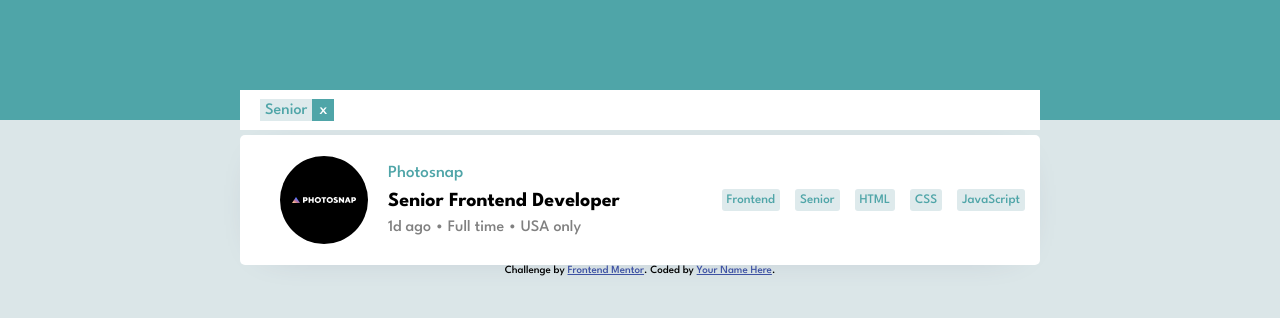
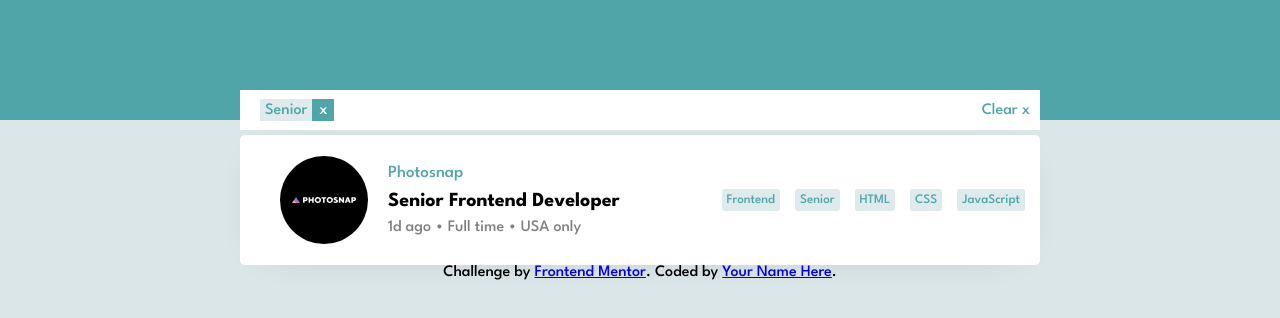
Before and after one commit to simonalorenc/static-job-listings-master, a plain HTML site: page index.html in a window 1280 px wide. Both pictures are taken after a click on the element "Senior". Drawn offline with Linux system fonts and the light colour scheme.

Commit message:
addFiltersOptions

```diff
--- a/index.html
+++ b/index.html
@@ -2,36 +2,16 @@
 <html lang="en">
 <head>
   <meta charset="UTF-8">
-  <meta name="viewport" content="width=device-width, initial-scale=1.0"> <!-- displays site properly based on user's device -->
-
+  <meta name="viewport" content="width=device-width, initial-scale=1.0">
   <link rel="icon" type="image/png" sizes="32x32" href="./images/favicon-32x32.png">
   <link rel="stylesheet" href="styles/styles.css">
-
   <title>Frontend Mentor | Job Listings</title>
-  <style>
-    .attribution { font-size: 11px; text-align: center; }
-    .attribution a { color: hsl(228, 45%, 44%); }
-  </style>
 </head>
 <body>
   <header class="header">
-    <!-- <div class="header__background"></div> -->
   </header>
   <main class="main">
     <list class="job-offers-container">
-      <!-- <div class="category">frontend</div>
-      <div class="category">backend</div> -->
-      <!-- <div class="job-offer">
-        <div class="job-main-info">
-          <div class="job-logo"></div>
-          <div class="job-info">
-            <div class="job-info__name">Photosnap</div>
-            <div class="job-info__position">Senior Frontend Developer</div>
-            <div class="job-info__time-place">1d ago</div>
-          </div>
-        </div>
-        <div class="job-requirements">Frontend</div>
-      </div> -->
     </list>
   </main>
   <footer class="footer">
@@ -40,6 +20,6 @@
       Coded by <a href="#">Your Name Here</a>.
     </div>
   </footer>
-  <script src="script/main.js"></script>
+  <script type="module" src="script/main.js"></script>
 </body>
 </html>
--- /dev/null
+++ b/script/categoriesFunctions.js
@@ -0,0 +1,88 @@
+import { header, selectedFilters, jobOffersContainer, renderOffers } from "./main.js"
+
+const filterInput = document.createElement('div')
+filterInput.classList.add('filter-input')
+const filterCategoriesContainer = document.createElement('div')
+filterCategoriesContainer.classList.add('filter-input__categories-container')
+filterInput.appendChild(filterCategoriesContainer)
+
+export function makeCategoriesClickable(e) {
+    const choosenCategory = e.target
+    const clonedCategory = choosenCategory.cloneNode(true)
+    const categoryToCompare = clonedCategory.innerHTML
+    createDeleteSymbol(clonedCategory, filterCategoriesContainer)
+    if (!header.contains(filterInput)) {
+        header.appendChild(filterInput)
+    }
+    clonedCategory.classList.remove('job-categories__category')
+    clonedCategory.classList.add('category')
+    let categoryExists = false
+    if (selectedFilters.length != 0 ) {
+        for (let i = 0; i < selectedFilters.length; i++) {
+            if (selectedFilters[i] === categoryToCompare) {
+                categoryExists = true
+                break
+            } else {
+                categoryExists = false
+            }
+        }
+        if (!categoryExists) {
+            selectedFilters.push(categoryToCompare)
+            filterCategoriesContainer.appendChild(clonedCategory)
+        }
+    } else {
+        selectedFilters.push(categoryToCompare)
+        filterCategoriesContainer.appendChild(clonedCategory)
+    }
+    renderOffers()
+    if (!filterInput.contains(document.querySelector('.category__clear'))) {
+        createClearFiltersSymbol(filterInput)
+    }
+}
+
+function createDeleteSymbol(parentContainer, filterInput) {
+    const deleteSymbol = document.createElement('div')
+    deleteSymbol.classList.add('category__delete')
+    deleteSymbol.innerHTML = 'x'
+    deleteSymbol.addEventListener('click', (e) => {
+        if (filterInput.contains(e.target.parentNode)) {
+            const clickedFilter = e.target.parentNode.textContent
+            const filterToDelete = clickedFilter.slice(0, -1)
+            filterInput.removeChild(e.target.parentNode)
+            let index = selectedFilters.indexOf(filterToDelete)
+            selectedFilters.splice(index, 1)
+            renderOffers()
+            console.log(selectedFilters)
+        }
+        if (selectedFilters.length == 0) {
+            hideFilterInput()
+        }
+    })
+    parentContainer.appendChild(deleteSymbol)
+}
+
+function createClearFiltersSymbol(parentContainer) {
+    if (selectedFilters.length == 1) {
+        const clearSymbol = document.createElement('div')
+        clearSymbol.classList.add('category__clear')
+        clearSymbol.innerHTML = 'Clear x'
+        parentContainer.appendChild(clearSymbol)
+        clearSymbol.addEventListener('click', clearAllFilters)
+    } else {
+        return
+    }
+}
+
+function clearAllFilters() {
+    hideFilterInput()
+    console.log(selectedFilters)
+    selectedFilters.length = 0
+    console.log(selectedFilters)
+    renderOffers()
+}
+
+function hideFilterInput() {
+    if (header.contains(filterInput)) {
+        header.removeChild(filterInput)
+    }
+}
--- /dev/null
+++ b/script/jobOffer.js
@@ -0,0 +1,72 @@
+import { jobOffersContainer } from "./main.js"
+import { makeCategoriesClickable } from "./categoriesFunctions.js"
+
+export function createJobOffer(offer) {
+    const jobOffer = document.createElement('div')
+    jobOffer.classList.add('job-offer')
+    jobOffersContainer.appendChild(jobOffer)
+
+    const jobMainInfo = document.createElement('div')
+    jobMainInfo.classList.add('job-main-info')
+    jobOffer.appendChild(jobMainInfo)
+
+    createLogoElement(offer, jobMainInfo)
+
+    const jobInfo = document.createElement('div')
+    jobInfo.classList.add('job-info')
+    jobMainInfo.appendChild(jobInfo)
+
+    createJobName(offer, jobInfo)
+
+    const jobTitle = document.createElement('div')
+    jobTitle.classList.add('job-info__position')
+    jobTitle.textContent = offer.title
+    jobInfo.appendChild(jobTitle)
+
+    createJobTimeArea(offer, jobInfo)
+
+    createJobCategoriesArea(offer, jobOffer)
+}
+
+function createJobName(offer, parentContainer) {
+    const jobInfoName = document.createElement('div')
+    jobInfoName.classList.add('job-info__name')
+    jobInfoName.textContent = offer.companyName
+    parentContainer.appendChild(jobInfoName)
+}
+
+function createLogoElement(offer, parentContainer) {
+    const jobLogoContainer = document.createElement('div')
+    jobLogoContainer.classList.add('job-logo')
+    parentContainer.appendChild(jobLogoContainer)
+    const logoElement = document.createElement('img')
+    logoElement.classList.add('job-logo__img')
+    logoElement.src = offer.image
+    jobLogoContainer.appendChild(logoElement)
+}
+
+function createJobTimeArea(offer, parentContainer) {
+    const jobTime = document.createElement('div')
+    jobTime.classList.add('job-info__time-place')
+    for (let i = 0; i < offer.workTimeAndPlace.length; i++) {
+        if (i < offer.workTimeAndPlace.length - 1) {
+            jobTime.textContent += offer.workTimeAndPlace[i] + ' • '
+        } else {
+            jobTime.textContent += offer.workTimeAndPlace[i]
+        }
+    }
+    parentContainer.appendChild(jobTime)
+}
+
+function createJobCategoriesArea(offer, parentContainer) {
+    const jobRequirements = document.createElement('div')
+    jobRequirements.classList.add('job-categories')
+    parentContainer.appendChild(jobRequirements)
+    for (let i = 0; i < offer.workCharacters.length; i++) {
+        const oneRequirement = document.createElement('div')
+        oneRequirement.classList.add('job-categories__category')
+        oneRequirement.textContent += offer.workCharacters[i]
+        oneRequirement.addEventListener('click', makeCategoriesClickable)
+        jobRequirements.appendChild(oneRequirement)
+    }
+}
--- a/script/main.js
+++ b/script/main.js
@@ -1,8 +1,10 @@
-const jobOffersContainer = document.querySelector('.job-offers-container')
-const body = document.querySelector('body')
-const header = document.querySelector('.header')
+import { createJobOffer } from "./jobOffer.js"
+
+export const jobOffersContainer = document.querySelector('.job-offers-container')
+export const header = document.querySelector('.header')
+export let selectedFilters = []
 let offers
-let selectedFilters = []
+
 
 async function main() {
     const jsonResponse = await fetch("./data/data.json")
@@ -13,7 +15,8 @@ async function main() {
 
 main()
 
-function renderOffers() {
+export function renderOffers() {
+    jobOffersContainer.innerHTML = ''
     let offersToRender = offers
     if(selectedFilters.length > 0) {
         offersToRender = offers.filter(offer =>
@@ -22,106 +25,7 @@ function renderOffers() {
             )
         )
     }
-    console.log(offersToRender)
     offersToRender.forEach(offer => {
         createJobOffer(offer)
     })
 }
-
-function createJobOffer(offer) {
-    const jobOffer = document.createElement('div')
-    jobOffer.classList.add('job-offer')
-    jobOffersContainer.appendChild(jobOffer)
-
-    const jobMainInfo = document.createElement('div')
-    jobMainInfo.classList.add('job-main-info')
-    jobOffer.appendChild(jobMainInfo)
-
-    createLogoElement(offer, jobMainInfo)
-
-    const jobInfo = document.createElement('div')
-    jobInfo.classList.add('job-info')
-    jobMainInfo.appendChild(jobInfo)
-
-    const jobInfoName = document.createElement('div')
-    jobInfoName.classList.add('job-info__name')
-    jobInfoName.textContent = offer.companyName
-    jobInfo.appendChild(jobInfoName)
-
-    const jobTitle = document.createElement('div')
-    jobTitle.classList.add('job-info__position')
-    jobTitle.textContent = offer.title
-    jobInfo.appendChild(jobTitle)
-
-    createJobTimeArea(offer, jobInfo)
-
-    createJobCategoriesArea(offer, jobOffer)
-}
-
-function createLogoElement(offer, parentContainer) {
-    const jobLogoContainer = document.createElement('div')
-    jobLogoContainer.classList.add('job-logo')
-    parentContainer.appendChild(jobLogoContainer)
-    const logoElement = document.createElement('img')
-    logoElement.src = offer.image
-    jobLogoContainer.appendChild(logoElement)
-}
-
-function createJobTimeArea(offer, parentContainer) {
-    const jobTime = document.createElement('div')
-    jobTime.classList.add('job-info__time-place')
-    for (let i = 0; i < offer.workTimeAndPlace.length; i++) {
-        if (i < offer.workTimeAndPlace.length - 1) {
-            jobTime.textContent += offer.workTimeAndPlace[i] + ' • '
-        } else {
-            jobTime.textContent += offer.workTimeAndPlace[i]
-        }
-    }
-    parentContainer.appendChild(jobTime)
-}
-
-const filterInput = document.createElement('div')
-filterInput.classList.add('filter-input')
-
-function createJobCategoriesArea(offer, parentContainer) {
-    const jobRequirements = document.createElement('div')
-    jobRequirements.classList.add('job-categories')
-    parentContainer.appendChild(jobRequirements)
-    for (let i = 0; i < offer.workCharacters.length; i++) {
-        const oneRequirement = document.createElement('div')
-        oneRequirement.classList.add('job-categories__category')
-        oneRequirement.textContent += offer.workCharacters[i]
-        oneRequirement.addEventListener('click', makeCategoriesClickable)
-        jobRequirements.appendChild(oneRequirement)
-        console.log(jobRequirements)
-    }
-}
-
-function makeCategoriesClickable(e) {
-    console.log(e.target)
-    const choosenCategory = e.target
-    const clonedCategory = choosenCategory.cloneNode(true)
-    const categoryToCompare = clonedCategory.innerHTML
-    createDeleteSymbol(clonedCategory, filterInput)
-    header.appendChild(filterInput)
-    clonedCategory.classList.remove('job-categories__category')
-    clonedCategory.classList.add('category')
-    filterInput.appendChild(clonedCategory)
-    selectedFilters.push(categoryToCompare)
-    jobOffersContainer.innerHTML = ''
-    renderOffers()
-}
-
-function createDeleteSymbol(parentContainer, filterInput) {
-    const deleteSymbol = document.createElement('div')
-    deleteSymbol.classList.add('category__delete')
-    deleteSymbol.innerHTML = 'x'
-    deleteSymbol.addEventListener('click', (e) => {
-        if (filterInput.contains(e.target.parentNode))
-        filterInput.removeChild(e.target.parentNode)
-    })
-    parentContainer.appendChild(deleteSymbol)
-}
-
-
-      //w json przekazać url(https itd) do obrazków i załadować, dodać placholder podczas ładowania(kółko)
--- a/styles/styles.scss
+++ b/styles/styles.scss
@@ -55,6 +55,11 @@ body{
     height: 88px;
     border-radius: 50%;
     margin-left: 40px;
+
+    & &__img {
+        width: 88px;
+        height: 88px;
+    }
 }
 
 .job-info{
@@ -101,6 +106,7 @@ body{
 .filter-input {
     display: flex;
     align-items: center;
+    justify-content: space-between;
     height: 40px;
     position: absolute;
     top: 90px;
@@ -111,6 +117,11 @@ body{
     & &__category {
         color: rgb(79, 165, 168);
         background-color: rgb(222, 234, 236);
+    }
+
+    & &__categories-container {
+        display: flex;
+
     }
 }
 
@@ -133,4 +144,20 @@ body{
         color: white;
         background-color: rgb(79, 165, 168);
     }
+
+    // & &__clear {
+    //     display: flex;
+    //     align-items: center;
+    //     justify-content: center;
+    //     height: 22px;
+    //     color: rgb(79, 165, 168);
+    // }
 }
+
+.category__clear {
+    display: flex;
+    align-items: center;
+    justify-content: center;
+    height: 22px;
+    color: rgb(79, 165, 168);
+}
```
Also changed, not shown: styles/styles.css, styles/styles.min.css.
